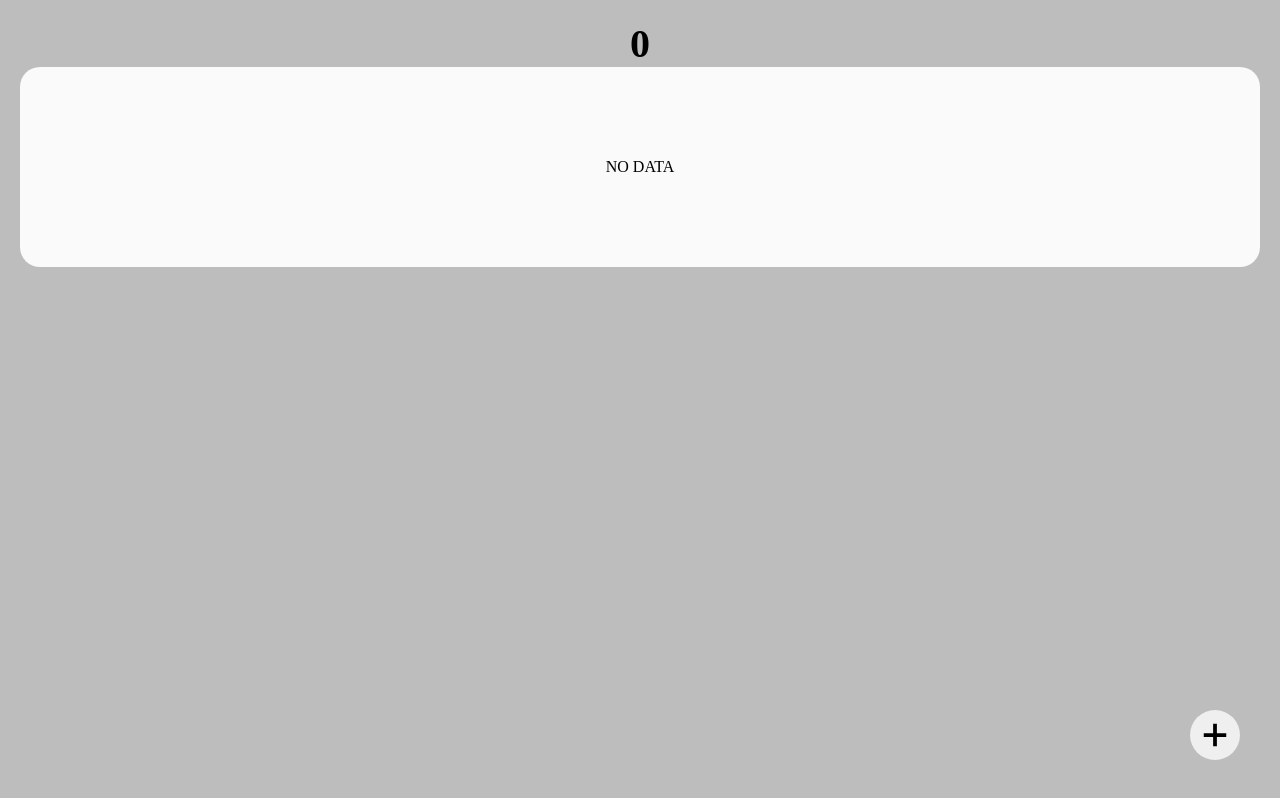
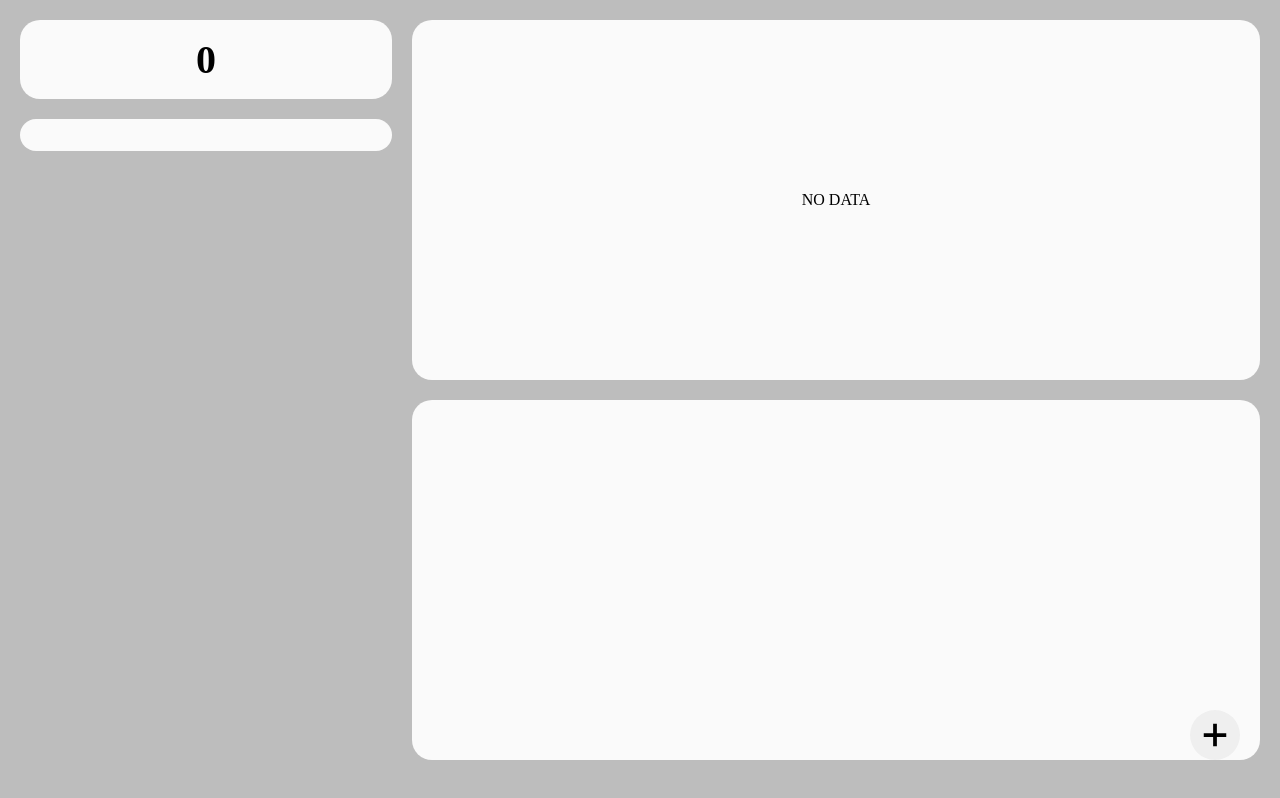
Before and after one commit to karolryska/budget-calc, a React (Create React App) app: page / in a window 1280 px wide. Built offline with nearby package versions, Linux system fonts and the light colour scheme.

Commit message:
feat: rebuild structure and add desktop layout

```diff
--- a/src/views/App.js
+++ b/src/views/App.js
@@ -10,6 +10,7 @@ import LineGraph from 'components/LineGraph/LineGraph';
 import AddButton from 'components/AddButton/AddButton';
 import { sumRecords } from 'helpers/sumRecords';
 import { formatData } from 'helpers/formatData';
+import useWidth from 'hooks/useWidth';
 
 const Wrapper = styled.div`
     display: flex;
@@ -18,6 +19,30 @@ const Wrapper = styled.div`
     width: 100vw;
     padding: 20px;
     background-color: #bdbdbd;
+
+    @media (min-width: 769px) {
+        flex-direction: row;
+        align-items: stretch;
+    }
+`;
+
+const DataWrapper = styled.div`
+    display: flex;
+    flex-direction: column;
+    min-height: 50vh;
+    margin: 0 0 20px 0;
+
+    @media (min-width: 769px) {
+        height: auto;
+        width: 30%;
+        margin: 0 20px 0 0;
+    }
+`;
+
+const ChartsWrapper = styled.div`
+    display: flex;
+    flex-direction: column;
+    flex-grow: 1;
 `;
 
 const ButtonWrapper = styled.div`
@@ -31,20 +56,33 @@ const App = () => {
     const [isFormActive, setIsFormActive] = useState(false);
     const { store } = useContext(Storage);
     const handleClick = () => setIsFormActive(!isFormActive);
+    const [isMobile] = useWidth();
     return (
         <>
             {isFormActive ? (
                 <Form onSave={handleClick} />
             ) : (
                 <Wrapper>
-                    <Sum value={sumRecords(store)} />
-                    <List />
+                    <DataWrapper>
+                        <Section>
+                            <Sum value={sumRecords(store)} />
+                        </Section>
+                        <Section flexGrow>
+                            <List />
+                        </Section>
+                    </DataWrapper>
+                    <ChartsWrapper>
+                        <Section height={isMobile ? '200px' : '50%'}>
+                            <LineGraph
+                                data={formatData(store)}
+                                dataKey="value"
+                            />
+                        </Section>
+                        <Section height={isMobile ? '200px' : '50%'}></Section>
+                    </ChartsWrapper>
                     <ButtonWrapper>
                         <AddButton handleClick={handleClick} />
                     </ButtonWrapper>
-                    <Section height="200px">
-                        <LineGraph data={formatData(store)} dataKey="value" />
-                    </Section>
                 </Wrapper>
             )}
         </>
```
